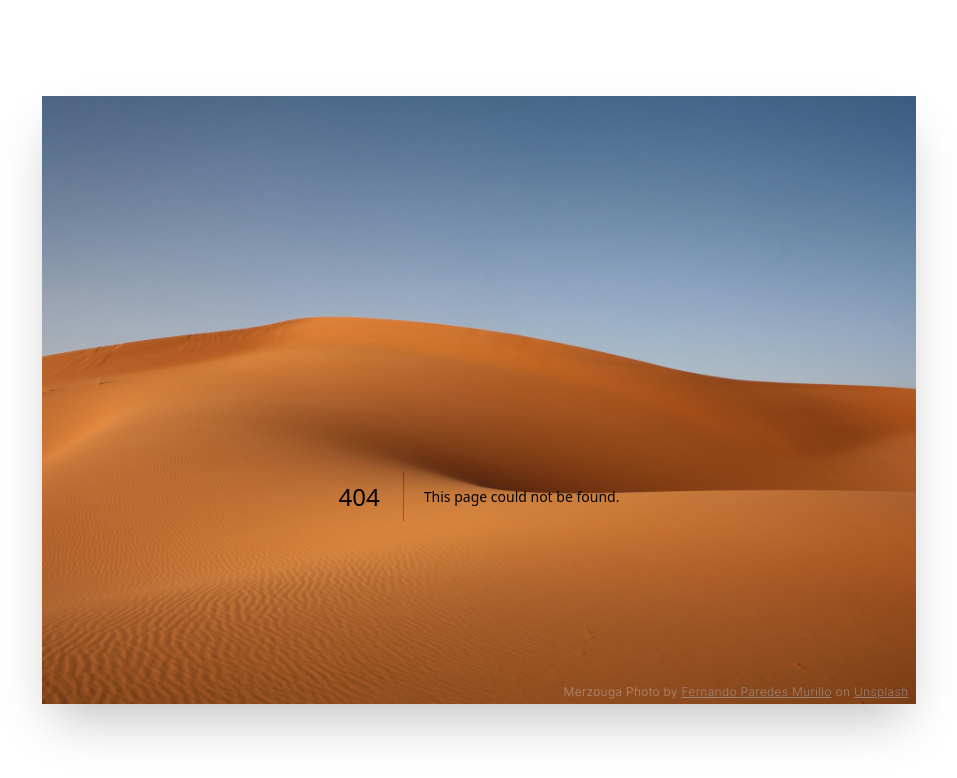
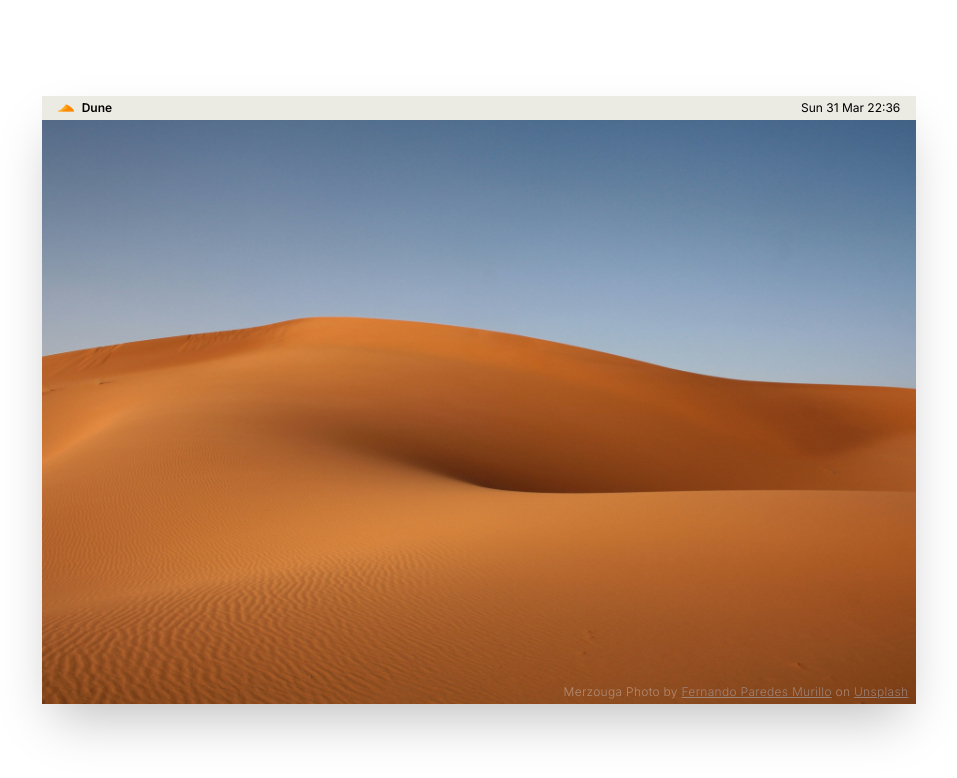
Before and after one commit to mourabitiziyad/PortfolioOS, a Next.js app: page /desktop in a window 1280 px wide. Before the commit this address had no page. Shown: the top 778 px of the page, without its empty margins (161-1118 px from the left). Built offline with nearby package versions, Linux system fonts and the light colour scheme.

Commit message:
Add new desktop page component

```diff
--- /dev/null
+++ b/app/desktop/page.tsx
@@ -0,0 +1,7 @@
+import { DesktopView } from "@/components/ui/desktop-view";
+
+export default function Page() {
+  return (
+    <DesktopView />
+  )
+}
```
